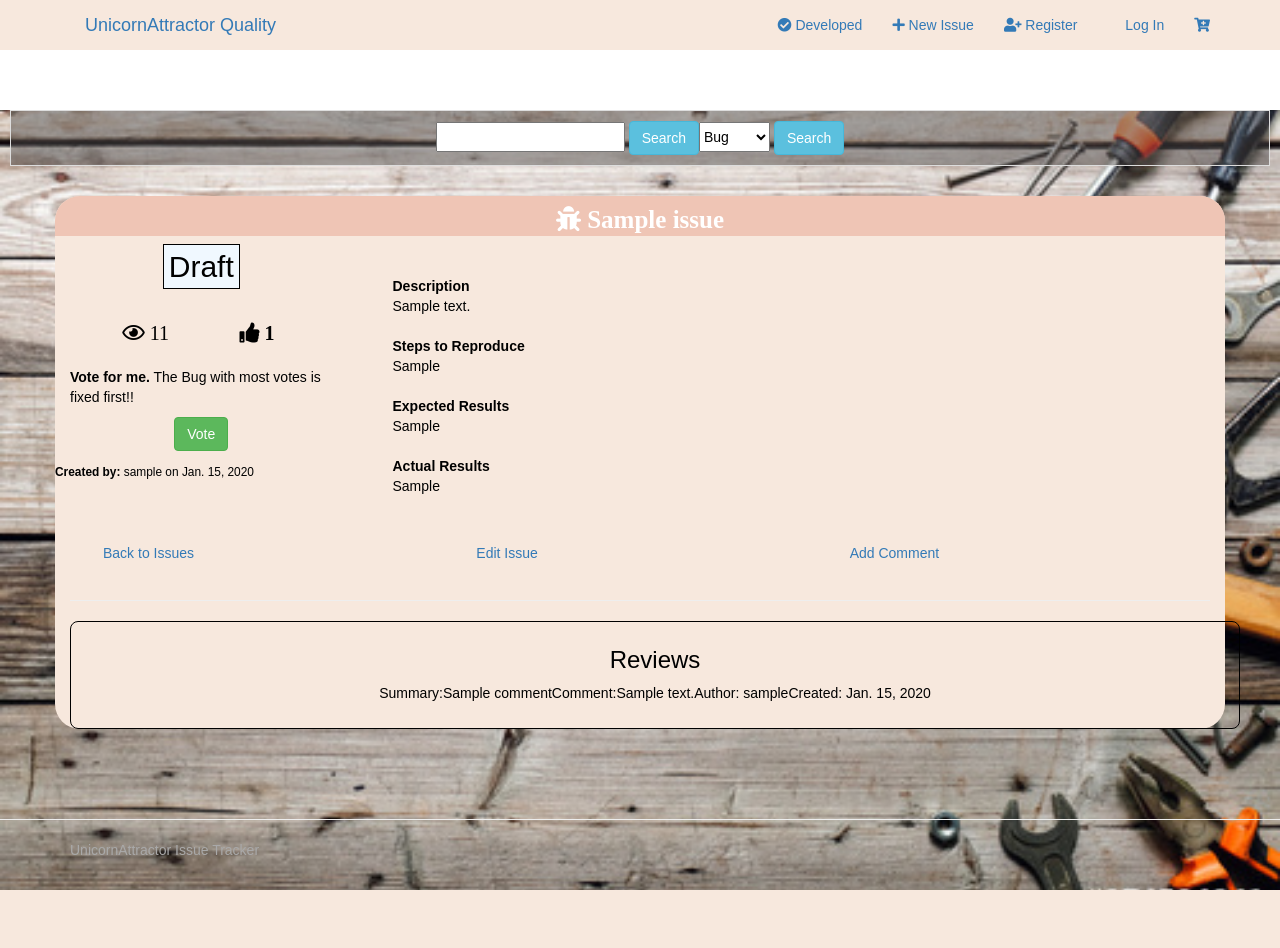
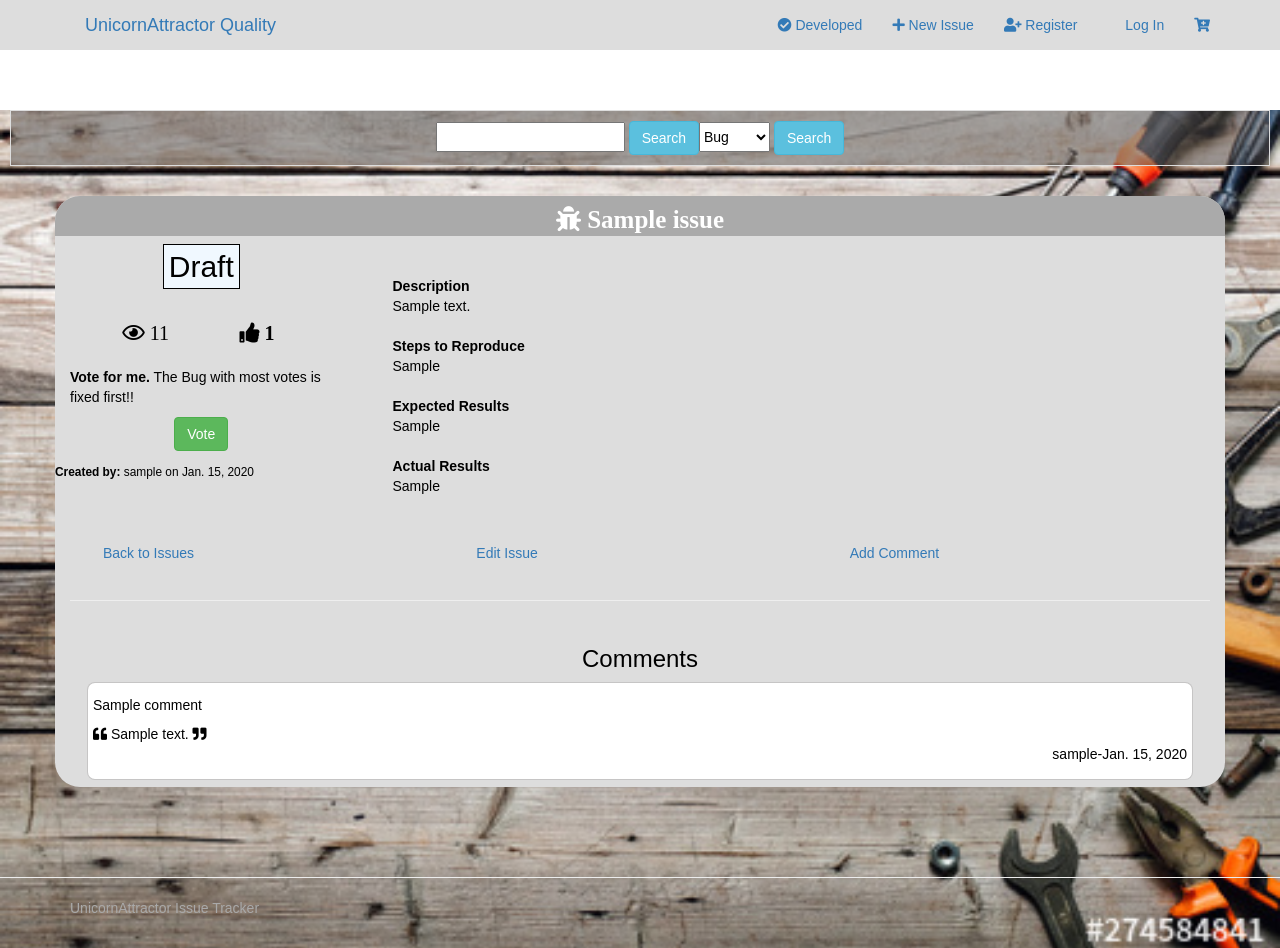
Before and after one commit to mickh14/unicorn-quality, a Django app: page /issues/1/ in a window 1280 px wide; the page is wider, and only the part inside the window is pictured. Before the commit the page ends 890 px from the top of that part, so only its background shows below. Run offline with Django 3.2, Linux system fonts and the light colour scheme; tables that the repository leaves empty hold one stand-in row (values such as "Sample post"); some libraries are stand-ins or nearby versions.

Commit message:
style comments

```diff
--- a/issues/forms.py
+++ b/issues/forms.py
@@ -11,7 +11,7 @@ class IssueForm(forms.ModelForm):
 class CommentForm(forms.ModelForm):
     class Meta:
         model = Comment
-        fields = ('body', 'comment_date', 'name', 'author')
+        fields = ('name', 'body')
 
 
 class DoneForm(forms.ModelForm):
--- a/issues/templates/issuedetail.html
+++ b/issues/templates/issuedetail.html
@@ -168,18 +168,18 @@
                     </div>
 			    </div>
                 <hr>
-                <div class="container comment-style">
-                    <h3 class="text-center">Reviews</h3>
-                    <div class="row centre-elem">
+                <div class="comment-section">
+                    <h3 class="text-center">Comments</h3>
+                    <div class="card">
                         {% for comment in comments %}
-
-                            <p>Summary:{{ comment.name }}</p>
-                            <p>Comment:{{ comment.body }}</p>
-                            <p>Author: {{ comment.author }}</p>
-                            <p>Created: {{ comment.comment_date }}</p>
-
+                        <div class="card-body comment">
+                            <h5 class="card-title">{{ comment.name }}</h5>
+                            <i class="fa fa-quote-left" aria-hidden="true"></i> {{ comment.body }} <i class="fa fa-quote-right" aria-hidden="true"></i>
+                            <p class="text-right">{{ comment.author }}-{{ comment.comment_date }}</p>
+                        </div>
                         {% empty %}
                             <p>There are no comments</p>
+                        </div>
                         {% endfor %}
                     </div>
                 </div>
--- a/static/css/custom.css
+++ b/static/css/custom.css
@@ -18,7 +18,7 @@ footer {
 /*--------background Style---------*/
 
 .navbar-cust {
-    background-color: #f7e8dd;
+    background-color: #DDDDDD;
 }
 
 
@@ -27,18 +27,27 @@ footer {
 }
 
 .issue-bgd {
-    background-color: #f7e8dd;
+    background-color: #DDDDDD;
     color: black;
     margin-top: 10px;
     padding-top: 10px;
     border: 1px solid #ededed;
 }
 
-.comment-style{
+.comment-section{
     padding: 5px;
-    border: 1px solid black;
+    margin-left: 10px;
+    margin-right: 10px;
+}
+
+.comment {
+    background-color: #ffffff;
+    padding: 5px;
+    border: 1px solid #726e6e66;
     border-radius: 8px;
+    margin: 2px;
 }
+
 
 /*--------background status-text---------*/
 .draft-bgd {
@@ -127,7 +136,7 @@ footer {
 
 
 .detail-main .header-content {
-  background-color: #efc5b5;
+  background-color: #AAAAAA;
   color: white;
   height: 40px;
   border-top-right-radius: 25px;
@@ -136,7 +145,7 @@ footer {
 }
 
 .detail-main {
-  background-color: #f7e8dd;
+  background-color: #DDDDDD;
   margin-bottom: 50px;
   margin-top: -20px;
   border-radius: 25px;
```
